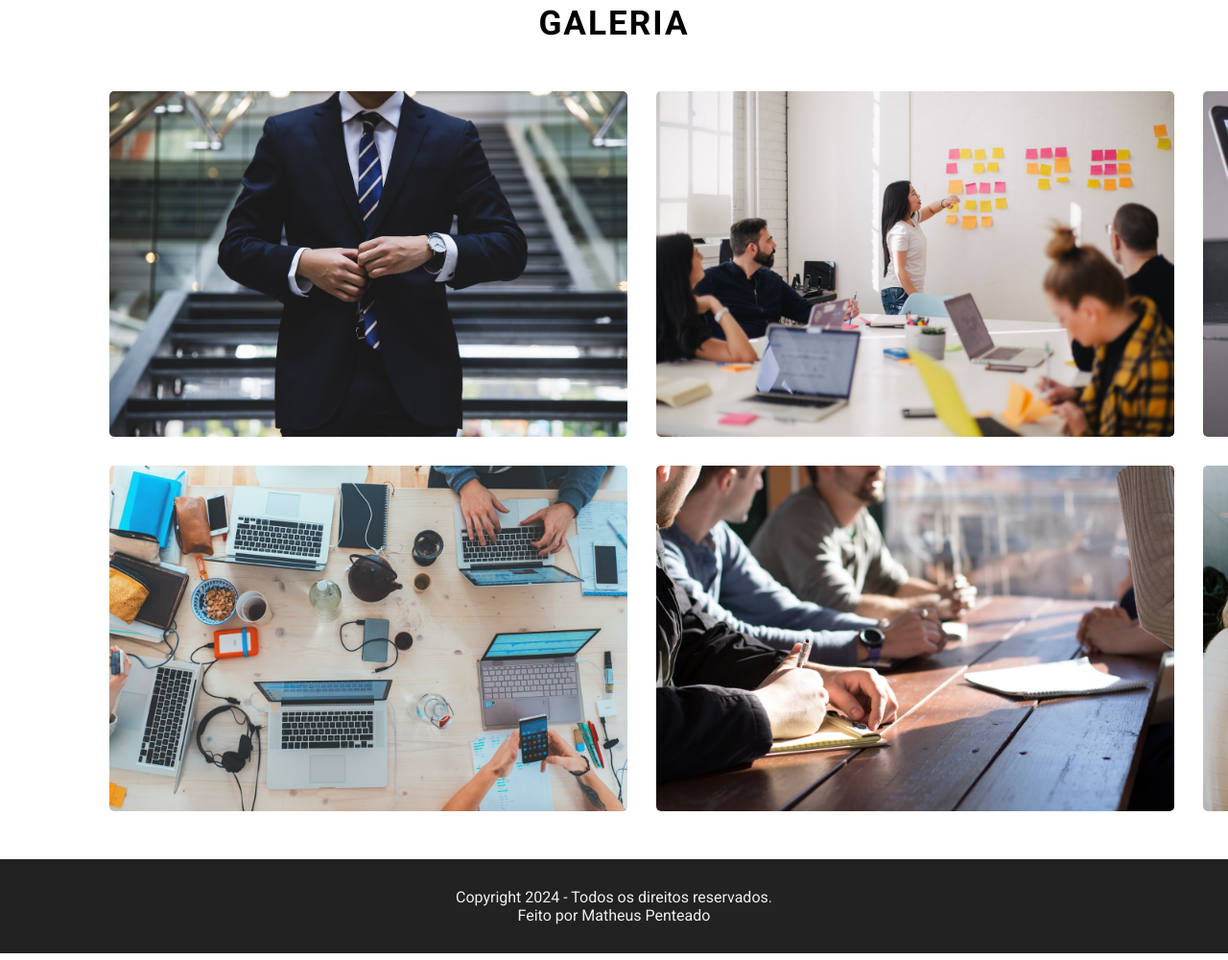
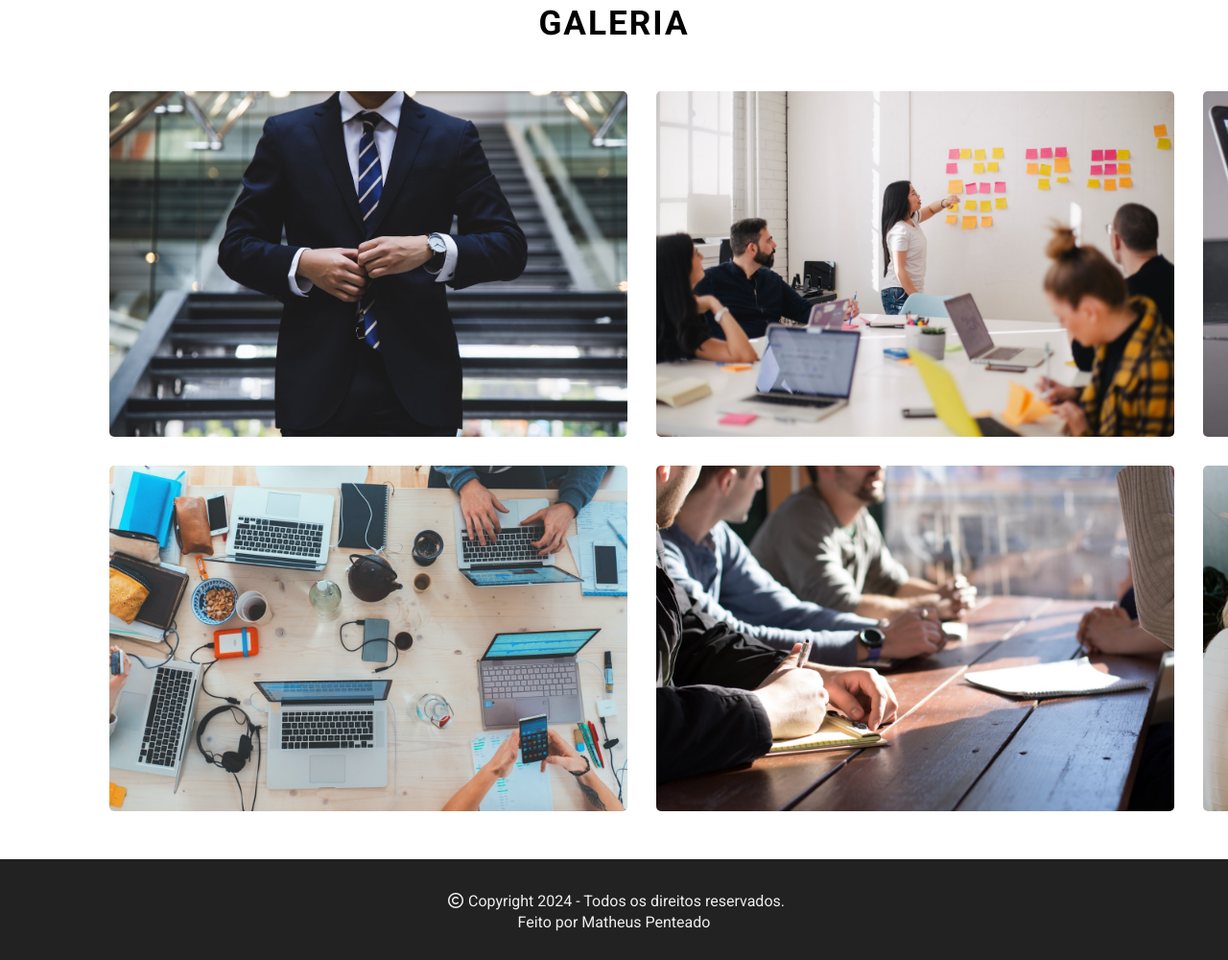
Before and after one commit to penteado012/projeto-site1, a plain HTML site: page index.html in a window 1280 px wide. Shown: the part 2990-3990 px from the top of the page at 96% size. Drawn offline with nearby package versions, Linux system fonts and the light colour scheme.

Commit message:
Icone e Favicon colocado

```diff
--- a/css/style.css
+++ b/css/style.css
@@ -122,6 +122,12 @@ a {
     width: 25%;
 }
 
+/* Icon */
+
+#icon {
+    padding: 5px;
+}
+
 /* About */
 
 #features {
--- a/index.html
+++ b/index.html
@@ -5,6 +5,7 @@
     <meta name="viewport" content="width=device-width, initial-scale=1.0">
     <link rel="stylesheet" href="css/style.css">
     <link rel="stylesheet" href="css/mobile.css" media="screen and (max-width: 768px)">
+    <link rel="shortcut icon" href="img/favicon.ico" type="image/x-icon">
     <title>PIERONI STORE</title>
 </head>
 <body>
@@ -111,7 +112,7 @@
     </section>
 
     <footer id="footer">
-        <p>Copyright 2024 - Todos os direitos reservados.</p>
+        <p><i id="icon" class="fa-regular fa-copyright"></i>Copyright 2024 - Todos os direitos reservados.</p>
         <p>Feito por Matheus Penteado</p>
     </footer>
 
```
Also changed, not shown: img/favicon.ico (added).
